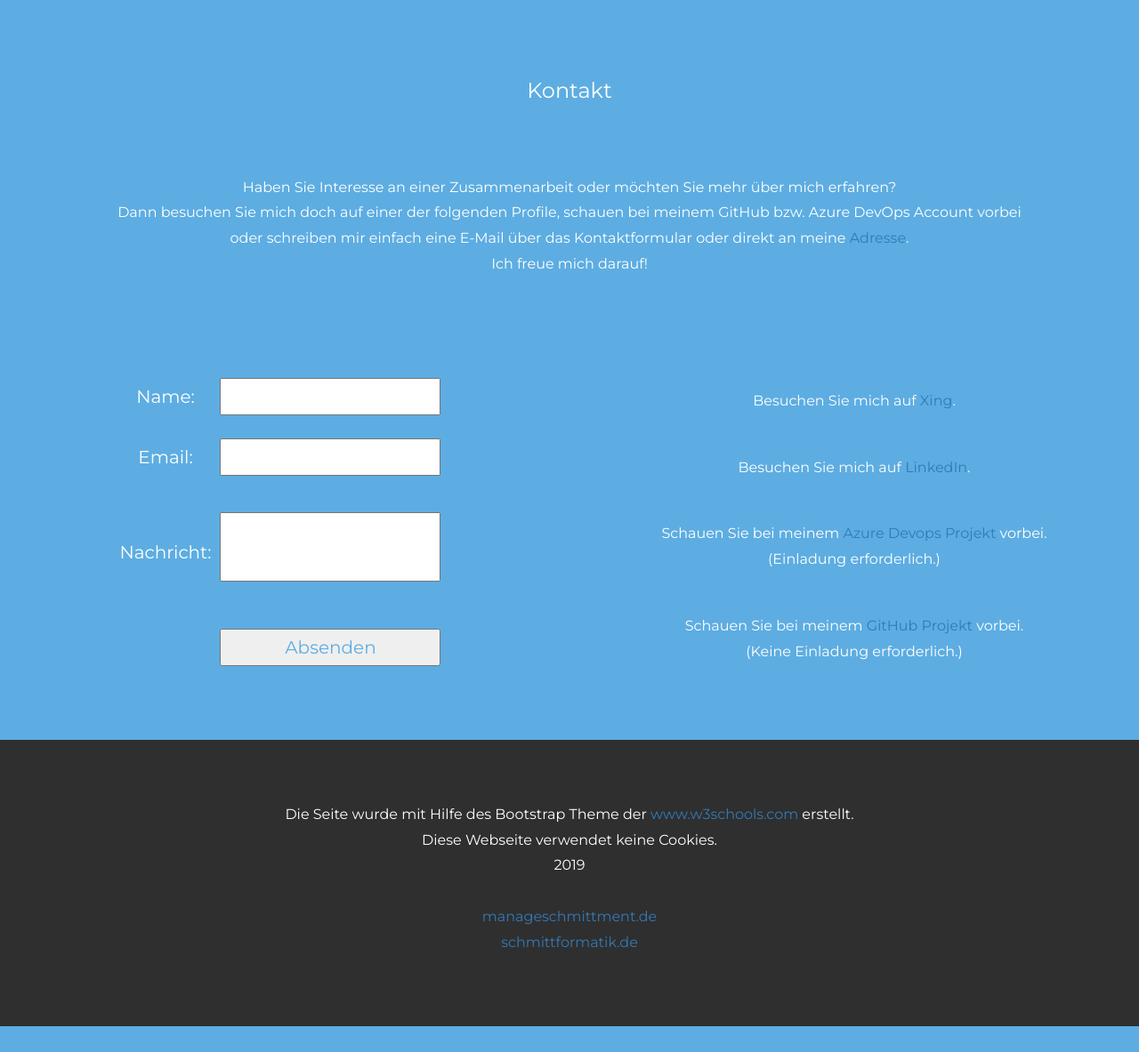
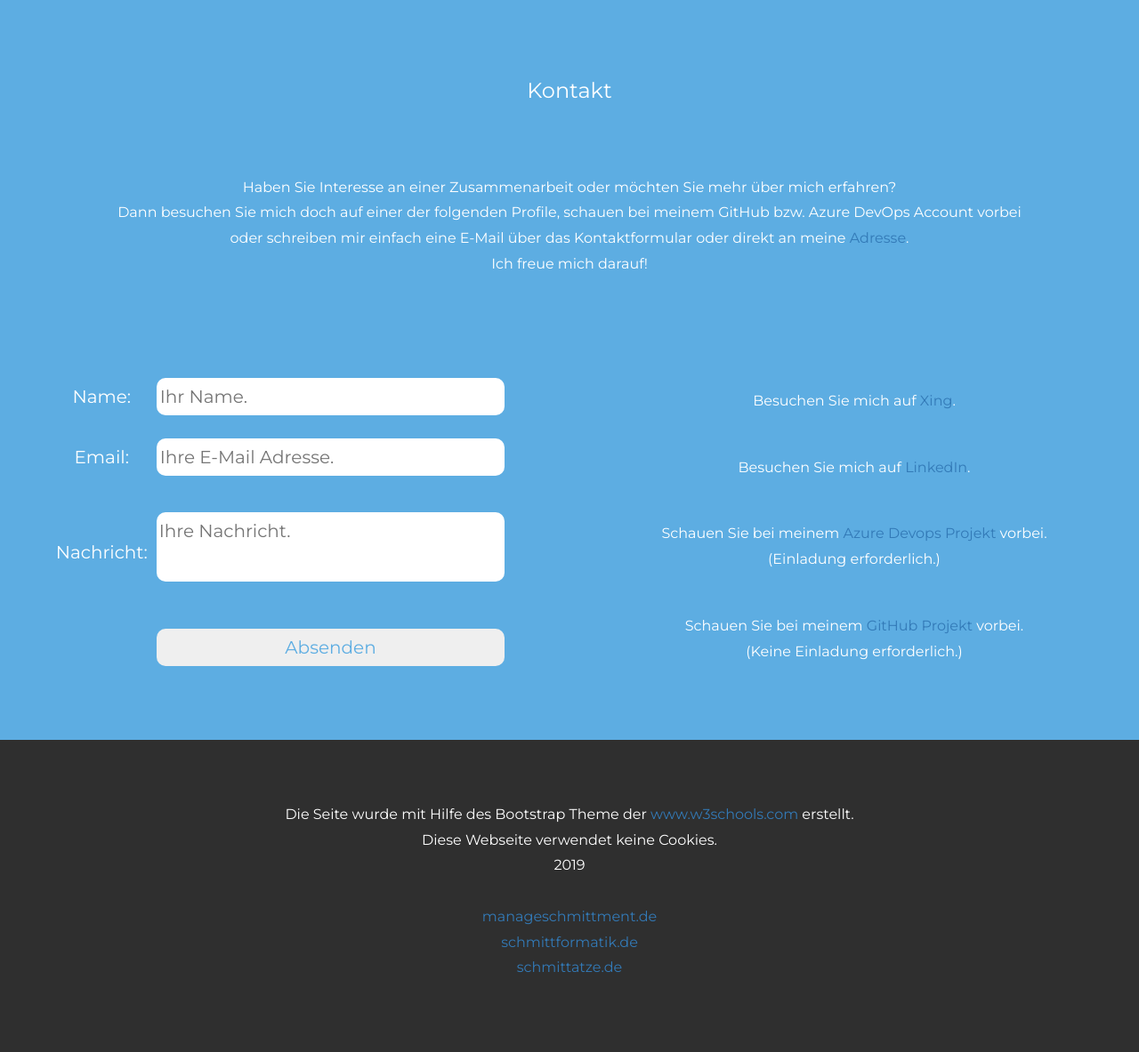
Before and after one commit to MarcelMYSchmitt/schmittformatik, a PHP site: page / in a window 1280 px wide. Shown: the part 1397-2580 px from the top of the page at 89% size. Before the commit the page ends 2551 px from the top, so only its background shows below. Run offline with PHP 8.4, Linux system fonts and the light colour scheme; data that the repository does not hold is empty.

Commit message:
refactor usage of code

```diff
--- a/css/styles.css
+++ b/css/styles.css
@@ -89,22 +89,29 @@ html {
     color: #5DADE2;
     padding-right: 10px;
     padding-left: 10px;
+    width: 80%;
 
   }
 
   .contact-input {
       width: 100%;
+      border-radius: 10px;
+      border-color:transparent;
   }
 
   .contact-textarea {
     width: 100%;
     resize: none;
     white-space: nowrap;
+    border-radius: 10px;
+    border-color:transparent;
   }
 
   .contact-submit {
     width: 100%;
     color: #5DADE2;
+    border-radius: 10px;
+    border-color:transparent;
   }
 
   #bottom-up {
--- a/js/functions.js
+++ b/js/functions.js
@@ -14,9 +14,3 @@ function topFunction() {
   document.body.scrollTop = 0;
   document.documentElement.scrollTop = 0;
 }
-
-
-var frmvalidator  = new Validator("contactform");
-frmvalidator.addValidation("name","req","Please provide your name");
-frmvalidator.addValidation("email","req","Please provide your email");
-frmvalidator.addValidation("email","email", "Please enter a valid email address");
--- a/views/404.html
+++ b/views/404.html
@@ -44,7 +44,7 @@
             </div>
         </div>
     </nav>
-    <div class="container-fluid bg-3 text-center new-height" id="kontakt">
+    <div class="container-fluid bg-3 text-center new-height">
         <h1>404 - Seite nicht gefunden!</h1>
         <div class="contact-text-answer">
             <p>
@@ -69,6 +69,7 @@
             <br />
             <a href="http://www.schmittformatik.de" target="_blank">schmittformatik.de</a>
             <br />
+            <a href="http://www.schmittatze.de" target="_blank">schmittatze.de</a>
         </p>
     </footer>
 </body>
--- a/views/error_message.html
+++ b/views/error_message.html
@@ -70,6 +70,7 @@
             <br />
             <a href="http://www.schmittformatik.de" target="_blank">schmittformatik.de</a>
             <br />
+            <a href="http://www.schmittatze.de" target="_blank">schmittatze.de</a>
         </p>
     </footer>
 </body>
--- a/views/home.html
+++ b/views/home.html
@@ -50,7 +50,7 @@
 
   <div class="container-fluid bg-1 text-center" id="wer-bin-ich">
     <h3 class="margin">Wer bin ich?</h3>
-    <img src="assets/profile_picture.jpg" class="img-responsive img-circle margin" style="display:inline"
+    <img src="../assets/profile_picture.jpg" class="img-responsive img-circle margin" style="display:inline"
       alt="Profile picture of Marcel Schmitt" width="350" height="350">
     <h3>Marcel Schmitt</h3>
     <h3>Software Entwickler</h3>
@@ -103,15 +103,15 @@
             <table class="contact-form-table">
               <tr>
                 <td class="contact-form-table-left">Name:</td>
-                <td class="contact-form-table-right"><input type="text" name="name" class="contact-input"></td>
+                <td class="contact-form-table-right"><input type="text" name="name" class="contact-input" placeholder="Ihr Name."></td>
               </tr>
               <tr>
                 <td class="contact-form-table-left">Email:</td>
-                <td class="contact-form-table-right"><input type="text" name="email" class="contact-input"></td>
+                <td class="contact-form-table-right"><input type="text" name="email" class="contact-input" placeholder="Ihre E-Mail Adresse."></td>
               </tr>
               <tr>
                 <td class="contact-form-table-left">Nachricht:</td>
-                <td class="contact-form-table-right"><textarea name="message" class="contact-textarea"></textarea></td>
+                <td class="contact-form-table-right"><textarea name="message" class="contact-textarea" placeholder="Ihre Nachricht."></textarea></td>
               </tr>
               <tr>
                 <td></td>
@@ -146,7 +146,7 @@
   </div>
 
   <button onclick="topFunction()" id="bottom-up" title="Nach oben scrollen.">
-    <img src="assets/arrow_up.png" />
+    <img src="../assets/arrow_up.png" />
   </button>
 
   <footer class="container-fluid bg-4 text-center">
@@ -163,6 +163,7 @@
       <br/>
       <a href="http://www.schmittformatik.de" target="_blank">schmittformatik.de</a>
       <br />
+      <a href="http://www.schmittatze.de" target="_blank">schmittatze.de</a>
     </p>
   </footer>
 
--- a/views/thank_you.html
+++ b/views/thank_you.html
@@ -48,8 +48,6 @@
         <h1>Danke für Ihre Kontaktaufnahme!</h1>
         <div class="contact-text-answer">
             <p>
-                Vielen Dank für die Kontaktaufnahme!
-                <br />
                 Ihre E-Mail wurde weitergeleitet.
                 <br />
                 Ich melde mich gerne in Kürze bei Ihnen.
@@ -72,6 +70,7 @@
             <br />
             <a href="http://www.schmittformatik.de" target="_blank">schmittformatik.de</a>
             <br />
+            <a href="http://www.schmittatze.de" target="_blank">schmittatze.de</a>
         </p>
     </footer>
 </body>
```
